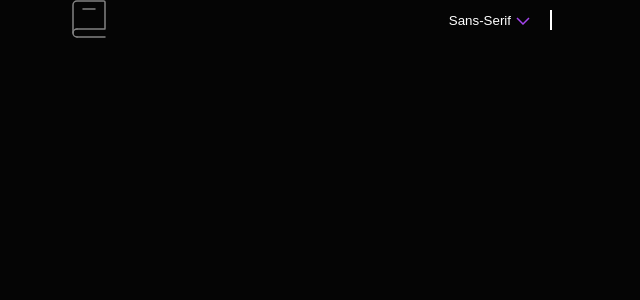
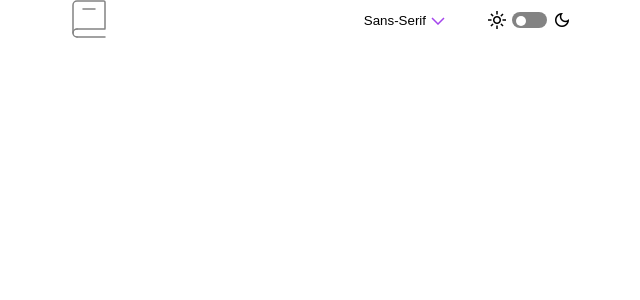
Before and after one commit to hidalest/dictionary-app, a React (Vite) app: page / in a window 1280 px wide. Shown: the top 300 px of the page, without its empty margins (318-958 px from the left). Built offline with nearby package versions, Linux system fonts and the light colour scheme; a web font is replaced by a local one.

Commit message:
feat: finished creating the toggle button and functionality

```diff
--- a/src/data.json
+++ b/src/data.json
@@ -25,6 +25,9 @@
           "fontFullName": "Roboto Mono"
         }
       ]
+    },
+    "toggleTheme": {
+      "lightIcon": "../src/assets/images/icon-moon.svg"
     }
   }
 }
--- a/src/layout/HeaderNav/HeaderNav.tsx
+++ b/src/layout/HeaderNav/HeaderNav.tsx
@@ -1,6 +1,7 @@
 import React from 'react';
 import icon from '../../assets/images/logo.svg';
 import Dropdown from '../../ui/Dropdown/Dropdown';
+import Toggle from '../../ui/Toggle/Toggle';
 import './HeaderNav.scss';
 
 interface HeaderNavInterface {
@@ -30,6 +31,7 @@ const HeaderNav = (props: HeaderNavInterface) => {
       <div className='appHeader_actions'>
         <Dropdown fontDropdown={headerNav.fontDropdown} />
         <span className='appHeader_actions--divider' />
+        <Toggle />
       </div>
     </header>
   );
--- /dev/null
+++ b/src/sassStyles/_mixins.scss
@@ -0,0 +1,35 @@
+@import './variables';
+
+$phone-mini: 320px;
+$phone: 766px;
+$table: 900px;
+$table-land: 1200px;
+$desktop: 1800px;
+
+@mixin responsiveMax($breakpoint) {
+  @media (max-width: ($breakpoint/16px*1em)) {
+    @content;
+  }
+}
+@mixin responsiveMin($breakpoint) {
+  @media (min-width: ($breakpoint/16px*1em)) {
+    @content;
+  }
+}
+
+@mixin adaptToThemes(
+  $darkBackground: $dark-4,
+  $darkFont: $white-1,
+  $lightBackground: $white-1,
+  $lightFont: $dark-4
+) {
+  .dark & {
+    background-color: $darkBackground;
+    color: $darkFont;
+  }
+
+  .light & {
+    background-color: $lightBackground;
+    color: $lightFont;
+  }
+}
--- a/src/store/store.tsx
+++ b/src/store/store.tsx
@@ -6,9 +6,10 @@ interface initialStateStore {
 }
 
 type FontType = 'mono' | 'serif' | 'sans';
+type ThemeType = 'light' | 'dark';
 
 const initialState: initialStateStore = {
-  theme: 'dark',
+  theme: 'light',
   font: 'sans',
 };
 
@@ -16,8 +17,8 @@ const appSlice = createSlice({
   name: 'appState',
   initialState,
   reducers: {
-    changeTheme(state) {
-      state.theme = state.theme === 'light' ? 'dark' : 'light';
+    changeTheme(state, action: PayloadAction<ThemeType>) {
+      state.theme = action.payload;
     },
 
     changeFont(state, action: PayloadAction<FontType>) {
--- a/src/ui/Dropdown/Dropdown.scss
+++ b/src/ui/Dropdown/Dropdown.scss
@@ -28,7 +28,19 @@
     top: 3rem;
     right: 0;
     display: none;
-    box-shadow: 0 0 3rem $purple-1;
+
+    .dark & {
+      background-color: $dark-3;
+      color: $white-1;
+      box-shadow: 0 0 3rem $purple-1;
+      transition: all 0.25s ease-out;
+    }
+    .light & {
+      background-color: $white-1;
+      color: $dark-4;
+      box-shadow: 0 0 3rem $grey-1;
+      transition: all 0.25s ease-out;
+    }
 
     .dropdown.open & {
       display: inline-block;
--- /dev/null
+++ b/src/ui/Toggle/Toggle.scss
@@ -0,0 +1,73 @@
+@import '../../sassStyles/variables';
+
+.toggle {
+  display: flex;
+  align-items: center;
+
+  &_icon {
+    font-size: 2rem;
+  }
+
+  .switch {
+    position: relative;
+    display: inline-block;
+    width: 3.5rem;
+    height: 1.6rem;
+    margin: 0 0.5rem;
+  }
+
+  /* Hide default HTML checkbox */
+  .switch input {
+    opacity: 0;
+    width: 0;
+    height: 0;
+  }
+
+  /* The slider */
+  .slider {
+    position: absolute;
+    cursor: pointer;
+    top: 0;
+    left: 0;
+    right: 0;
+    bottom: 0;
+    background-color: $grey-1;
+    -webkit-transition: 0.4s;
+    transition: 0.4s;
+  }
+
+  .slider:before {
+    position: absolute;
+    content: '';
+    height: 10px;
+    width: 10px;
+    left: 4px;
+    bottom: 2.2px;
+    background-color: white;
+    -webkit-transition: 0.4s;
+    transition: 0.4s;
+  }
+
+  input:checked + .slider {
+    background-color: $purple-1;
+  }
+
+  input:focus + .slider {
+    box-shadow: 0 0 1px #2196f3;
+  }
+
+  input:checked + .slider:before {
+    -webkit-transform: translateX(16px);
+    -ms-transform: translateX(16px);
+    transform: translateX(16px);
+  }
+
+  /* Rounded sliders */
+  .slider.round {
+    border-radius: 34px;
+  }
+
+  .slider.round:before {
+    border-radius: 50%;
+  }
+}
--- /dev/null
+++ b/src/ui/Toggle/Toggle.tsx
@@ -0,0 +1,31 @@
+import './Toggle.scss';
+import moonIcon from '../../assets/images/icon-moon.svg';
+import { useAppDispatch } from '../../hooks/redux';
+import { appActions } from '../../store/store';
+import React from 'react';
+
+const Toggle = () => {
+  const dispatch = useAppDispatch();
+
+  const toggleThemeHandler = (e: React.ChangeEvent<HTMLInputElement>) => {
+    const isDarkMode = e.target.checked;
+
+    if (isDarkMode) {
+      dispatch(appActions.changeTheme('dark'));
+    } else {
+      dispatch(appActions.changeTheme('light'));
+    }
+  };
+  return (
+    <div className='toggle'>
+      <span className='material-symbols-outlined toggle_icon'>light_mode</span>
+      <label className='switch'>
+        <input type='checkbox' onChange={toggleThemeHandler} />
+        <span className='slider round'></span>
+      </label>
+      <span className='material-symbols-outlined toggle_icon'>dark_mode</span>
+    </div>
+  );
+};
+
+export default Toggle;
```
